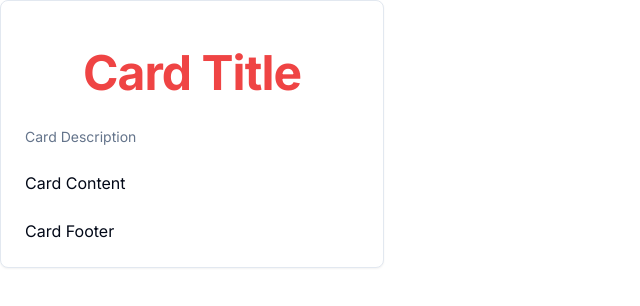
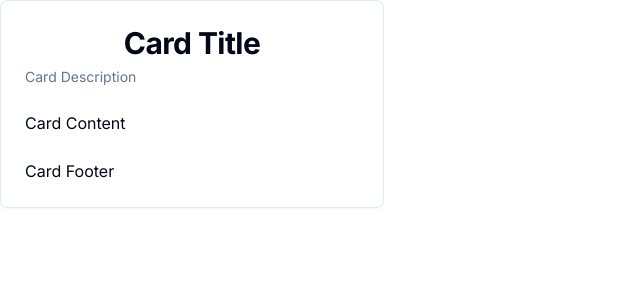
Before and after one commit to whyehtasam/Totality-frontend-challenge, a Next.js app: page / in a window 1280 px wide. Shown: the top 306 px of the page, without its empty margins (0-640 px from the left). Built offline with nearby package versions, Linux system fonts and the light colour scheme.

Commit message:
fixed page.tsx

```diff
--- a/src/app/page.tsx
+++ b/src/app/page.tsx
@@ -17,7 +17,7 @@ export default function Home() {
             <BlurIn
               word={"Card Title"}
               duration={0.5}
-              className=" text-red-500 m-2"
+              className="lg:text-3xl"
             />
           </CardTitle>
           <CardDescription>Card Description</CardDescription>
```
